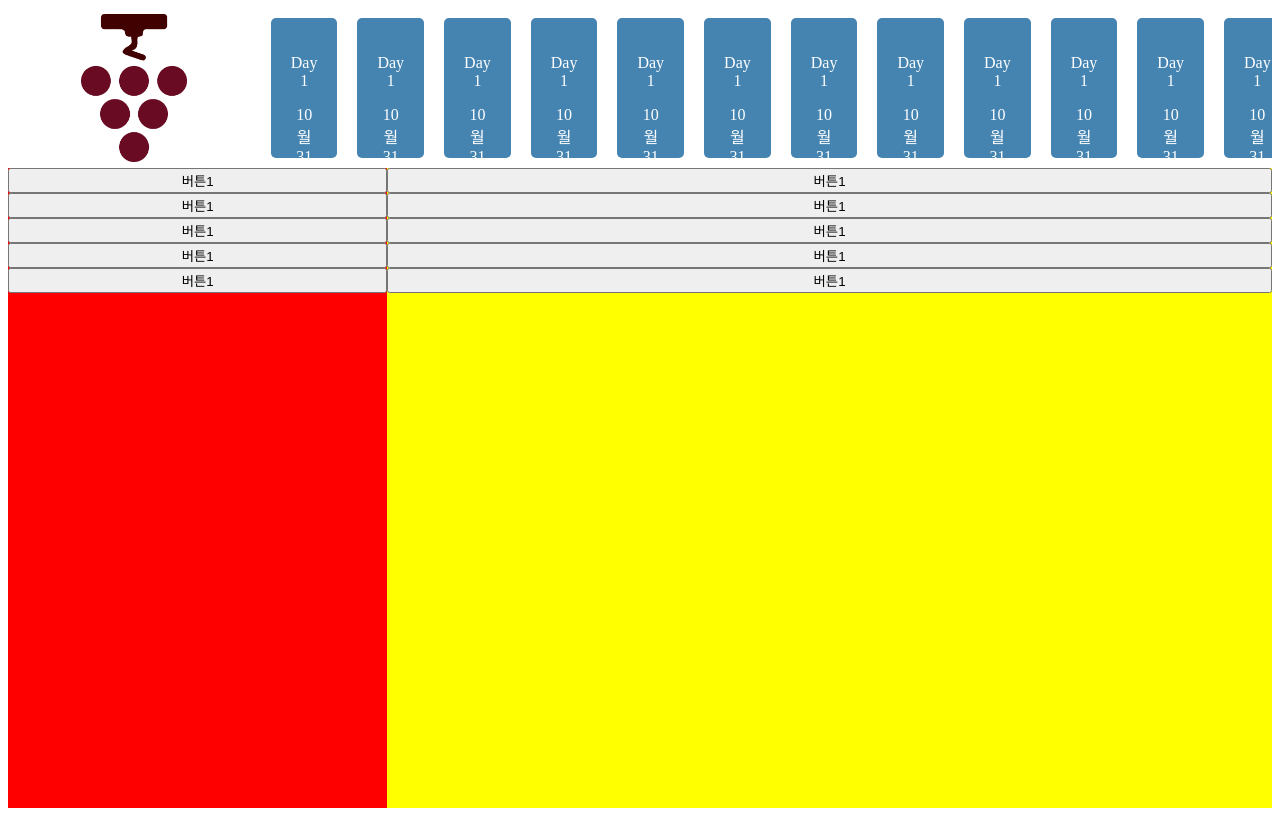
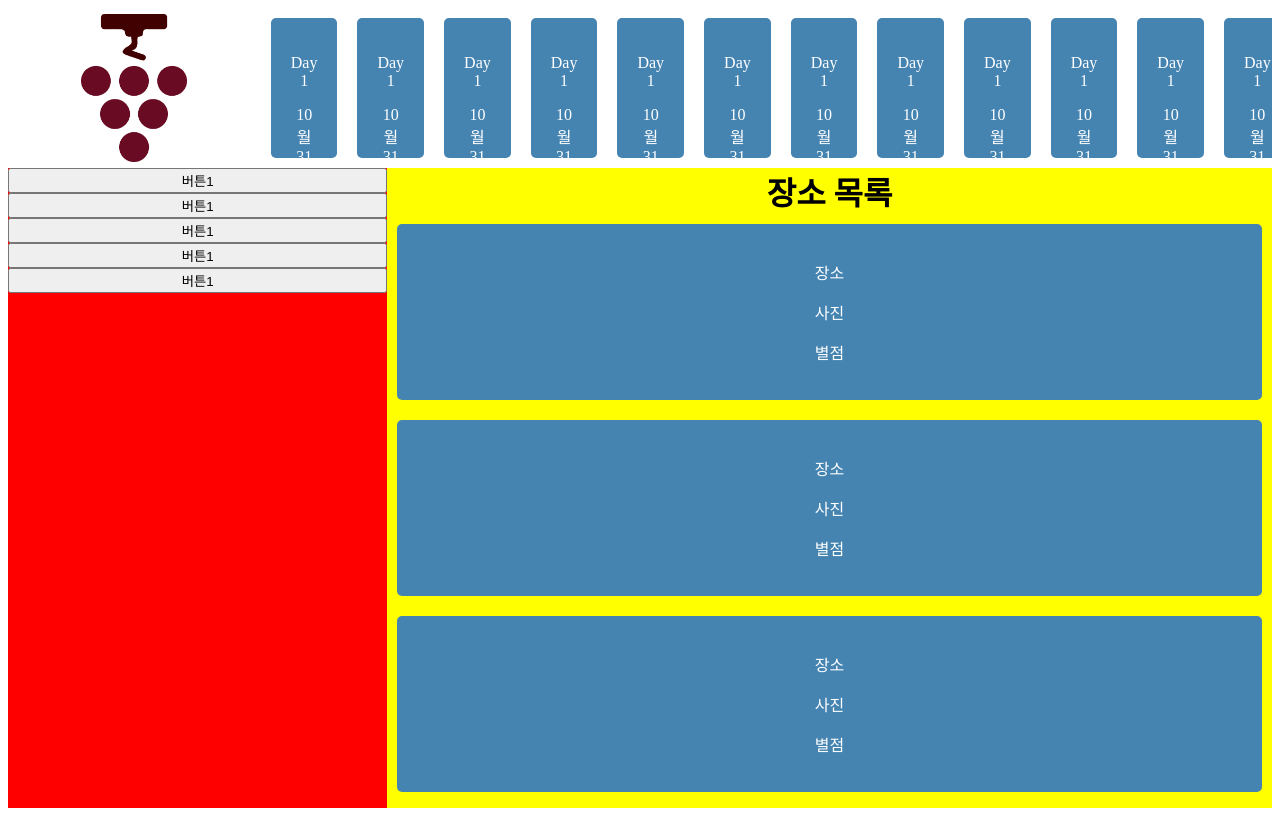
Before and after one commit to DoYonKim/testBed, a React app: page / in a window 1280 px wide. Built offline with nearby package versions, Linux system fonts and the light colour scheme.

Commit message:
Add temporary vertical list

```diff
--- a/src/component/Lower/ContentsListContainer.tsx
+++ b/src/component/Lower/ContentsListContainer.tsx
@@ -1,15 +1,32 @@
 import React, { Component } from 'react';
 import styled from "styled-components";
+import ContentsListItem from './ContentsListItem'
+
+const h1Style = {
+    margin: "0 auto",
+}
 
 class ContentsListContainer extends Component {
     render() {
         return (
             <ContentsList>
-                <button>버튼1</button>
-                <button>버튼1</button>
-                <button>버튼1</button>
-                <button>버튼1</button>
-                <button>버튼1</button>
+                <h1 style ={h1Style}>장소 목록</h1>
+                <ContentsListItem/>
+                <ContentsListItem/>
+                <ContentsListItem/>
+                <ContentsListItem/>
+                <ContentsListItem/>
+                <ContentsListItem/>
+                <ContentsListItem/>
+                <ContentsListItem/>
+                <ContentsListItem/>
+                <ContentsListItem/>
+                <ContentsListItem/>
+                <ContentsListItem/>
+                <ContentsListItem/>
+                <ContentsListItem/>
+                <ContentsListItem/>
+                <ContentsListItem/>
             </ContentsList>
         );
     }
@@ -20,5 +37,9 @@ background-color: yellow;
 display: flex;
 flex-direction: column;
 width: 70%;
+
+flex-direction: column;
+flex-wrap: nowrap;
+overflow: auto;
 `;
 export default ContentsListContainer;
--- /dev/null
+++ b/src/component/Lower/ContentsListItem.tsx
@@ -0,0 +1,25 @@
+import React, { Component } from 'react';
+import styled from "styled-components";
+
+class ContentsListItem extends Component {
+    render() {
+        return (
+            <Item>
+                <p>장소</p>
+                <p>사진</p>
+                <p>별점</p>
+            </Item>
+        );
+    }
+}
+
+const Item = styled.div`
+    margin: 10px;
+    padding: 20px;
+    color: #fff;
+    text-align: center;
+    border-radius: 5px;
+    background: #4584b1;
+`;
+
+export default ContentsListItem;
```
